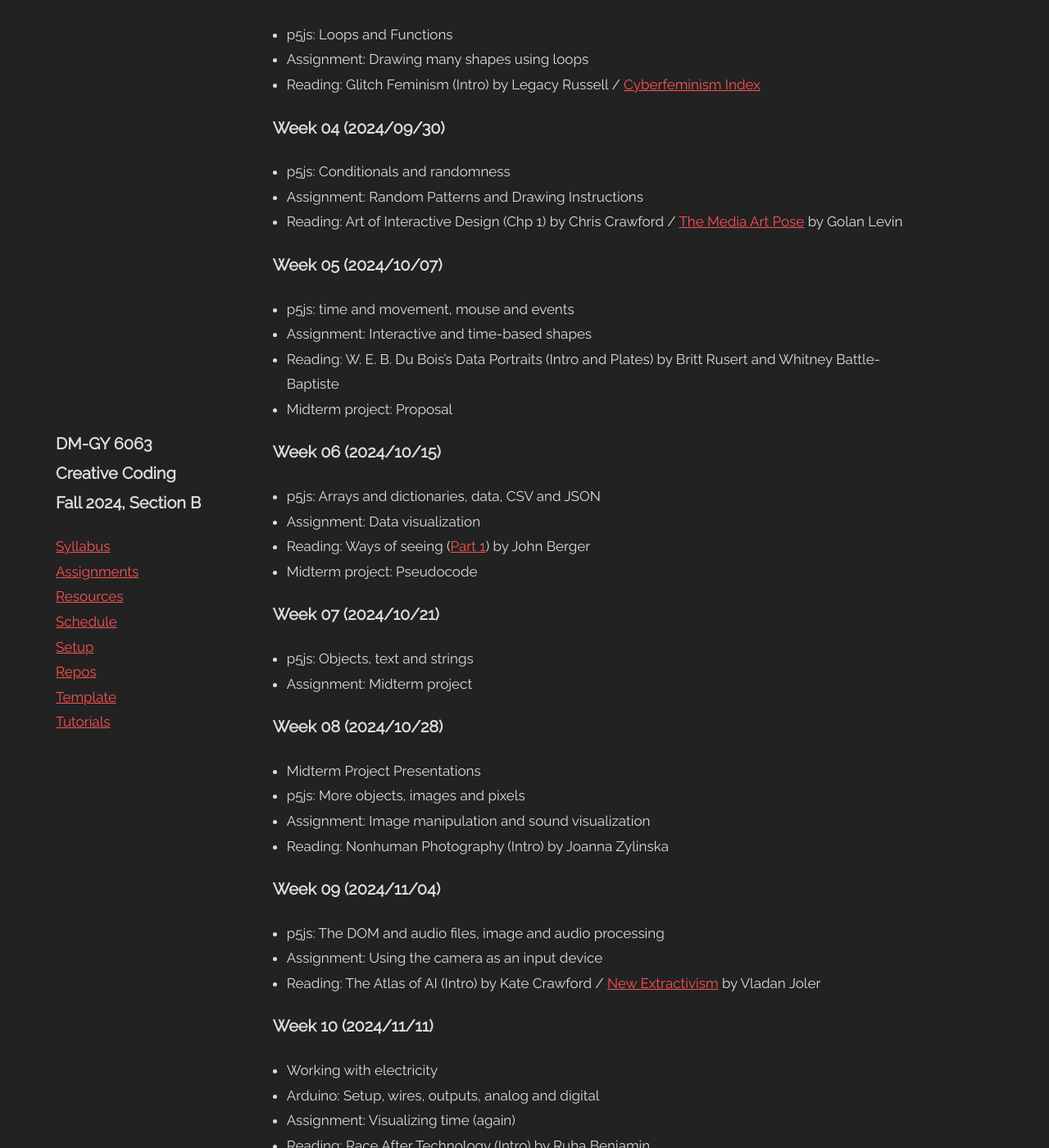
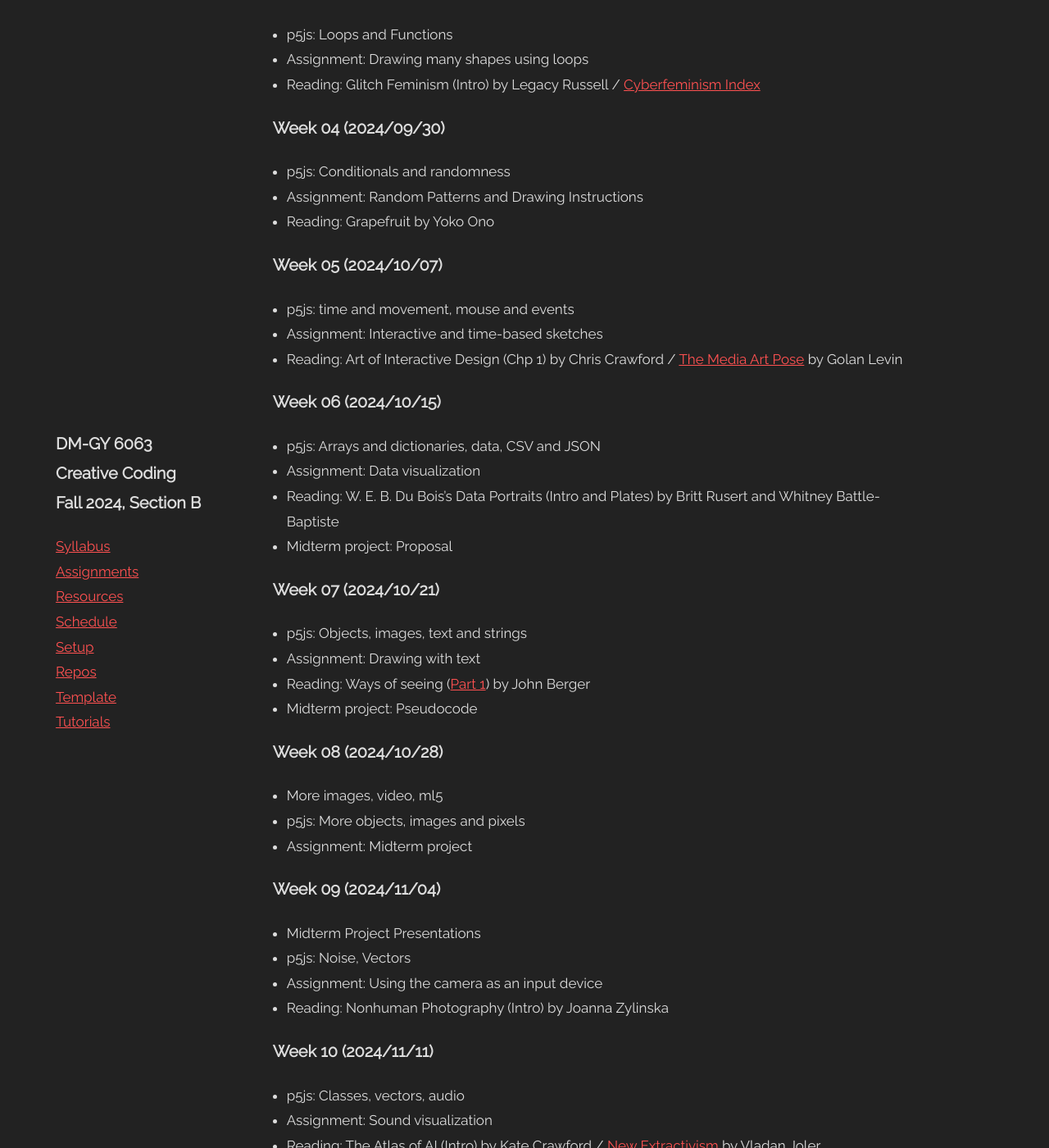
Before and after one commit to DM-GY-6063-2024F-B/DM-GY-6063-2024F-B.github.io, a Jekyll site: the page built from README.md, in a window 1280 px wide and 1400 px high, scrolled down 4006 px. Shown: the whole window at 82% size. Built offline with Jekyll 4.4.1, drawn with Linux system fonts in a browser that asks for light colours; some of the changed text lies outside the part shown.

Commit message:
prelim wk08-10

```diff
--- a/README.md
+++ b/README.md
@@ -126,62 +126,63 @@ Letter grades for the entire course will be assigned as follows:
 ### Week 04 (2024/09/30)
 - p5js: Conditionals and randomness
 - Assignment: Random Patterns and Drawing Instructions
-- Reading: Art of Interactive Design (Chp 1) by Chris Crawford / [The Media Art Pose](http://www.flong.com/archive/texts/essays/essay_pose/index.html) by Golan Levin
+- Reading: Grapefruit by Yoko Ono
 
 ### Week 05 (2024/10/07)
 - p5js: time and movement, mouse and events
-- Assignment: Interactive and time-based shapes
-- Reading: W. E. B. Du Bois's Data Portraits (Intro and Plates) by Britt Rusert and Whitney Battle-Baptiste
-- Midterm project: Proposal
+- Assignment: Interactive and time-based sketches
+- Reading: Art of Interactive Design (Chp 1) by Chris Crawford / [The Media Art Pose](http://www.flong.com/archive/texts/essays/essay_pose/index.html) by Golan Levin
 
 ### Week 06 (2024/10/15)
 - p5js: Arrays and dictionaries, data, CSV and JSON
 - Assignment: Data visualization
+- Reading: W. E. B. Du Bois's Data Portraits (Intro and Plates) by Britt Rusert and Whitney Battle-Baptiste
+- Midterm project: Proposal
+
+### Week 07 (2024/10/21)
+- p5js: Objects, images, text and strings
+- Assignment: Drawing with text
 - Reading: Ways of seeing ([Part 1](https://www.youtube.com/watch?v=0pDE4VX_9Kk)) by John Berger
 - Midterm project: Pseudocode
 
-### Week 07 (2024/10/21)
-- p5js: Objects, text and strings
+### Week 08 (2024/10/28)
+- More images, video, ml5
+- p5js: More objects, images and pixels
 - Assignment: Midterm project
 
-### Week 08 (2024/10/28)
+### Week 09 (2024/11/04)
 - Midterm Project Presentations
-- p5js: More objects, images and pixels
-- Assignment: Image manipulation and sound visualization
+- p5js: Noise, Vectors
+- Assignment: Using the camera as an input device
 - Reading: Nonhuman Photography (Intro) by Joanna Zylinska
 
-### Week 09 (2024/11/04)
-- p5js: The DOM and audio files, image and audio processing
-- Assignment: Using the camera as an input device
+### Week 10 (2024/11/11)
+- p5js: Classes, vectors, audio
+- Assignment: Sound visualization
 - Reading: The Atlas of AI (Intro) by Kate Crawford / [New Extractivism](https://extractivism.online/) by Vladan Joler
 
-### Week 10 (2024/11/11)
+### Week 11 (2024/11/18)
 - Working with electricity
 - Arduino: Setup, wires, outputs, analog and digital
 - Assignment: Visualizing time (again)
 - Reading: Race After Technology (Intro) by Ruha Benjamin
 
-### Week 11 (2024/11/18)
+### Week 12 (2024/11/25)
 - Finite State Machines
 - Analog vs Digital
 - Arduino: More I/O, serial port
 - Assignment: Password machine
-- Reading: Code and Clay, Data and Dirt (Intro) by Shannon Mattern
+- Reading: The Marvelous Clouds (Intro) by John Durham Peters / [Worlds In Figures](https://worldsinfigures.com/tutorial) by Evan Roth
 - Final Project: Description
 
-### Week 12 (2024/11/25)
+### Week 13 (2024/12/02)
 - Arduino: More Analog Input, and Serial, WiFi and BLE communication
 - Assignment: Physical interfaces: controlling p5js with arduino
-- Reading: The Marvelous Clouds (Intro) by John Durham Peters / [Worlds In Figures](https://worldsinfigures.com/tutorial) by Evan Roth
-
-### Week 13 (2024/12/02)
-- P5js sound library revisited
-- Final Project: Workshop
 - Reading: The Question Concerning Technology in China (Intro) by Yuk Hui
 
 ### Week 14 (2024/12/09)
-- Guest Speaker
-- Final Project: Progress Presentation
+- P5js sound library revisited
+- Final Project: Workshop
 - Assignment: Final Project
 
 ### Week 15 (2024/12/16)
```
Also changed, not shown: _pages/week/08.md (+2 -2 lines), _pages/week/09.md (added, +39 -0 lines), _pages/week/10.md (added, +49 -0 lines).
